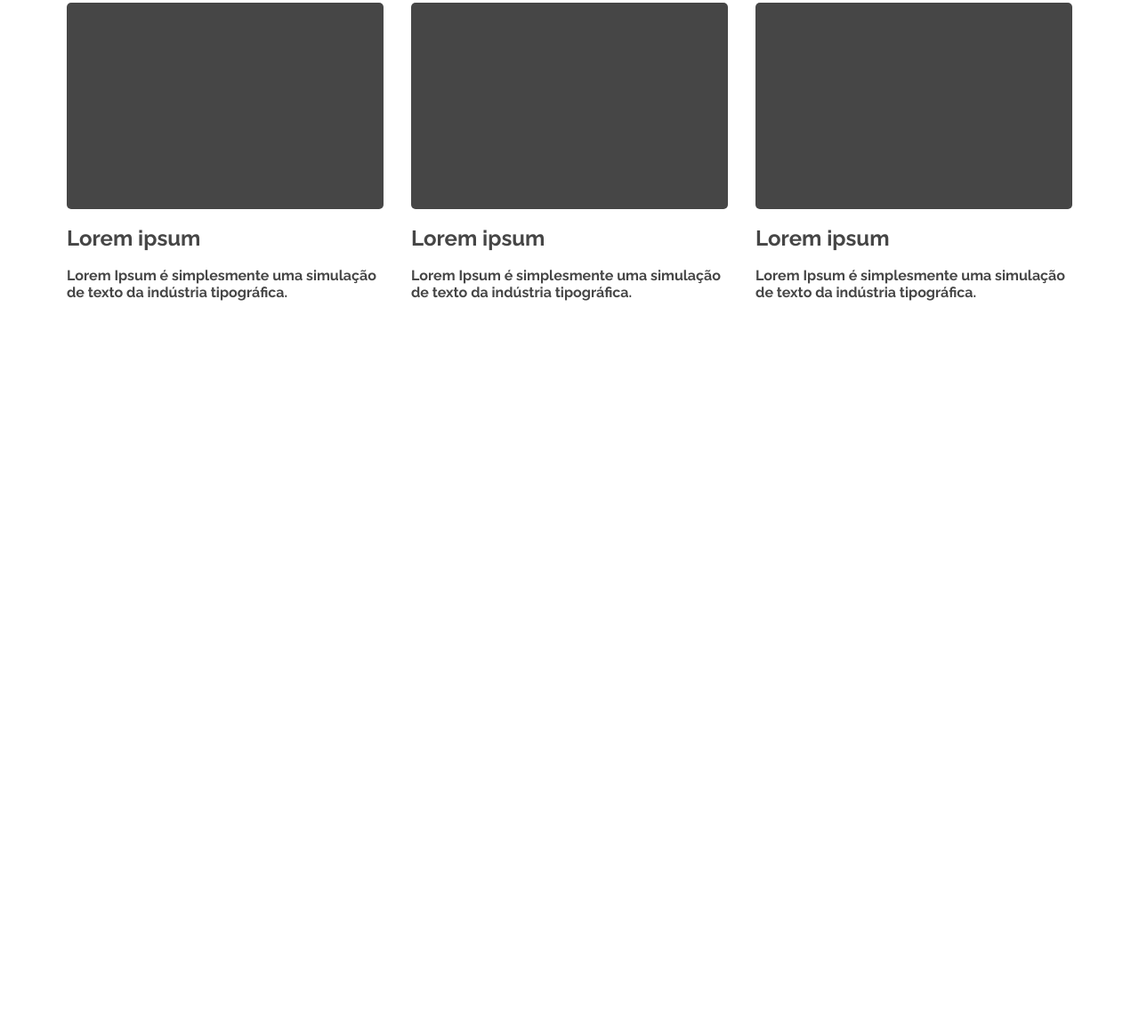
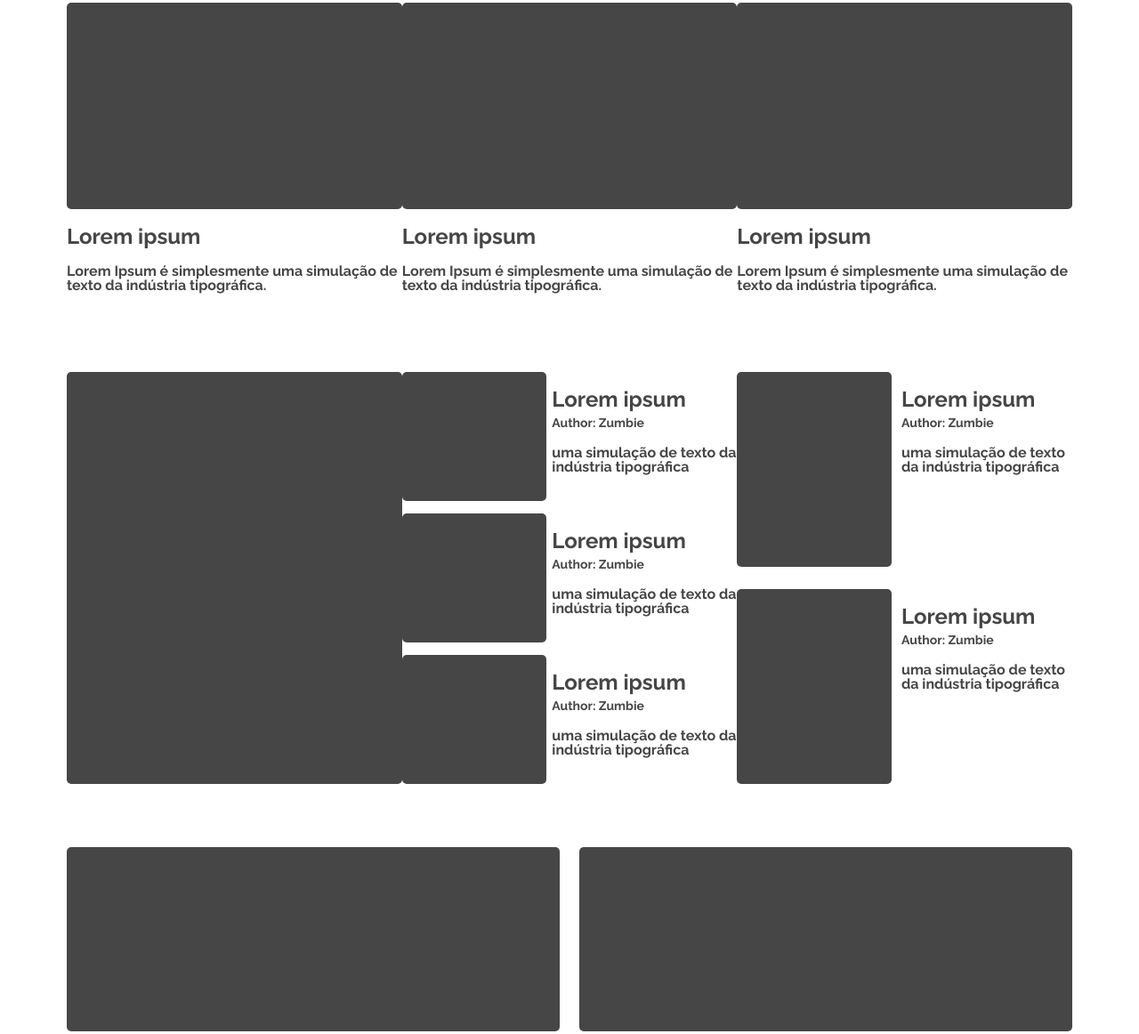
Before and after one commit to VitorSDev/desafios-hallToCode, a plain HTML site: page Desafio FlexBox/index.html in a window 1280 px wide. Shown: the part 164-1326 px from the top of the page at 89% size. Before the commit the page ends 800 px from the top, so only its background shows below. Drawn offline with Linux system fonts and the light colour scheme.

Commit message:
Desafio Flex-box resolução largura 1366px

```diff
--- a/Desafio FlexBox/index.html
+++ b/Desafio FlexBox/index.html
@@ -30,32 +30,103 @@
     <main class="page-content">
       <section class="first-section side-to-side">
         <div class="article-column">
-          <figure class="grey-figure"></figure>
-          <h2 class="sub-title margin-title">Lorem ipsum</h2>
-          <p class="article-synopsis margin-text">
+          <figure class="grey-figure medium-big"></figure>
+          <h2 class="title">Lorem ipsum</h2>
+          <p class="article-synopsis">
             Lorem Ipsum é simplesmente uma simulação de texto da indústria
             tipográfica.
           </p>
         </div>
-
         <div class="article-column">
-          <figure class="grey-figure"></figure>
-          <h2 class="sub-title margin-title">Lorem ipsum</h2>
-          <p class="article-synopsis margin-text">
+          <figure class="grey-figure medium-big"></figure>
+          <h2 class="title">Lorem ipsum</h2>
+          <p class="article-synopsis">
             Lorem Ipsum é simplesmente uma simulação de texto da indústria
             tipográfica.
           </p>
         </div>
-
         <div class="article-column">
-          <figure class="grey-figure"></figure>
-          <h2 class="sub-title margin-title">Lorem ipsum</h2>
-          <p class="article-synopsis margin-text">
+          <figure class="grey-figure medium-big"></figure>
+          <h2 class="title">Lorem ipsum</h2>
+          <p class="article-synopsis">
             Lorem Ipsum é simplesmente uma simulação de texto da indústria
             tipográfica.
           </p>
         </div>
       </section>
-    </main>
+
+      <section class="second-section side-to-side">
+        <div class="article-column">
+          <figure class="grey-figure big"></figure>
+        </div>
+
+        <div class="article-column space-between">
+          <div class="side-to-side mini-article">
+            <figure class="grey-figure small"></figure>
+            <div class="content">
+              <h2 class="title">Lorem ipsum</h2>
+              <span class="author">Author: Zumbie</span>
+              <p class="article-synopsis">
+                uma simulação de texto da indústria tipográfica
+              </p>
+            </div>
+          </div>
+
+          <div class="side-to-side mini-article">
+            <figure class="grey-figure small"></figure>
+            <div class="content">
+              <h2 class="title">Lorem ipsum</h2>
+              <span class="author">Author: Zumbie</span>
+              <p class="article-synopsis">
+                uma simulação de texto da indústria tipográfica
+              </p>
+            </div>
+          </div>
+
+          <div class="side-to-side mini-article">
+            <figure class="grey-figure small"></figure>
+            <div class="content">
+              <h2 class="title">Lorem ipsum</h2>
+              <span class="author">Author: Zumbie</span>
+              <p class="article-synopsis">
+                uma simulação de texto da indústria tipográfica
+              </p>
+            </div>
+          </div>
+        </div>
+
+        <div class="article-column space-between">
+          <div class="medium-article side-to-side">
+            <figure class="grey-figure medium"></figure>
+            <div class="content m-content">
+              <h2 class="title">Lorem ipsum</h2>
+              <span class="author">Author: Zumbie</span>
+              <p class="article-synopsis">
+                uma simulação de texto da indústria tipográfica
+              </p>
+            </div>
+          </div>
+
+          <div class="medium-article side-to-side">
+            <figure class="grey-figure medium"></figure>
+            <div class="content m-content">
+              <h2 class="title">Lorem ipsum</h2>
+              <span class="author">Author: Zumbie</span>
+              <p class="article-synopsis">
+                uma simulação de texto da indústria tipográfica
+              </p>
+            </div>
+          </div>
+        </div>
+      </section>
+
+      <section class="third-section side-to-side">
+        <figure class="grey-figure rectangle"></figure>
+        <figure class="grey-figure rectangle"></figure>
+      </section>
+
+      <section class="fourth-section third-section">
+        <figure class="grey-figure rectangle big-rectangle"></figure>
+      </section>
   </body>
 </html>
--- a/Desafio FlexBox/style.css
+++ b/Desafio FlexBox/style.css
@@ -1,11 +1,17 @@
+:root {
+  --button: #92d5ae;
+  --main-color: #464646;
+  --link: #e5e5e5;
+}
+
 body {
   font-weight: 700;
   font-family: "Raleway", sans-serif;
-  color: #464646;
+  color: var(--main-color);
 }
 
 .grey-header {
-  background-color: #464646;
+  background-color: var(--main-color);
   padding: 18px 75px;
   display: flex;
   justify-content: space-between;
@@ -15,12 +21,25 @@ body {
 .first-button {
   height: 40px;
   width: 116px;
-  background-color: #92d5ae;
+  background-color: var(--button);
   border-radius: 5px;
+
+  border: none;
 }
 
 .second-button {
   width: 160px;
+}
+
+.nav-width {
+  width: 100%;
+  max-width: 298px;
+}
+
+.header-link {
+  color: var(--link);
+  font-size: 16px;
+  text-align: center;
 }
 
 .side-to-side {
@@ -28,14 +47,12 @@ body {
   justify-content: space-between;
 }
 
-.nav-width {
-  width: 298px;
+.second-section {
+  margin-top: 89px;
 }
 
-.header-link {
-  color: #e5e5e5;
-  font-size: 16px;
-  text-align: center;
+.third-section {
+  margin-top: 71px;
 }
 
 .page-content {
@@ -45,31 +62,81 @@ body {
 }
 
 .article-column {
+  max-width: 384px;
+  width: 100%;
+
   display: flex;
   flex-direction: column;
-  max-width: 31.5%;
+}
+
+.space-between {
+  justify-content: space-between;
+}
+
+.mini-article {
+  height: 145px;
+}
+
+.medium-article {
+  height: 219px;
+}
+
+.content {
+  display: flex;
+  flex-direction: column;
+  max-width: 208px;
+  width: 100%;
+}
+
+.m-content {
+  max-width: 192px;
 }
 
 .grey-figure {
-  background-color: #464646;
-  height: 232px;
-  width: 100%;
+  background-color: var(--main-color);
   border-radius: 5px;
 }
 
-.sub-title {
-  font-size: 24px;
+.medium-big {
+  width: 100%;
+  height: 232px;
 }
 
-.margin-title {
-  margin-top: 21px;
+.big {
+  width: 100%;
+  height: 463px;
 }
 
-.margin-text {
-  margin-top: 20px;
+.small {
+  width: 162px;
+  height: 100%;
+}
+
+.medium {
+  height: 100%;
+  width: 174px;
+}
+
+.rectangle {
+  width: 49%;
+  height: 207px;
+}
+
+.big-rectangle {
+  width: 100%;
+}
+
+.title {
+  font-size: 24px;
+  margin-top: 18.5px;
+}
+
+.author {
+  margin-top: 7px;
+  font-size: 14px;
 }
 
 .article-synopsis {
   font-size: 16px;
-  line-height: 19.2px;
+  margin-top: 19.5px;
 }
```
